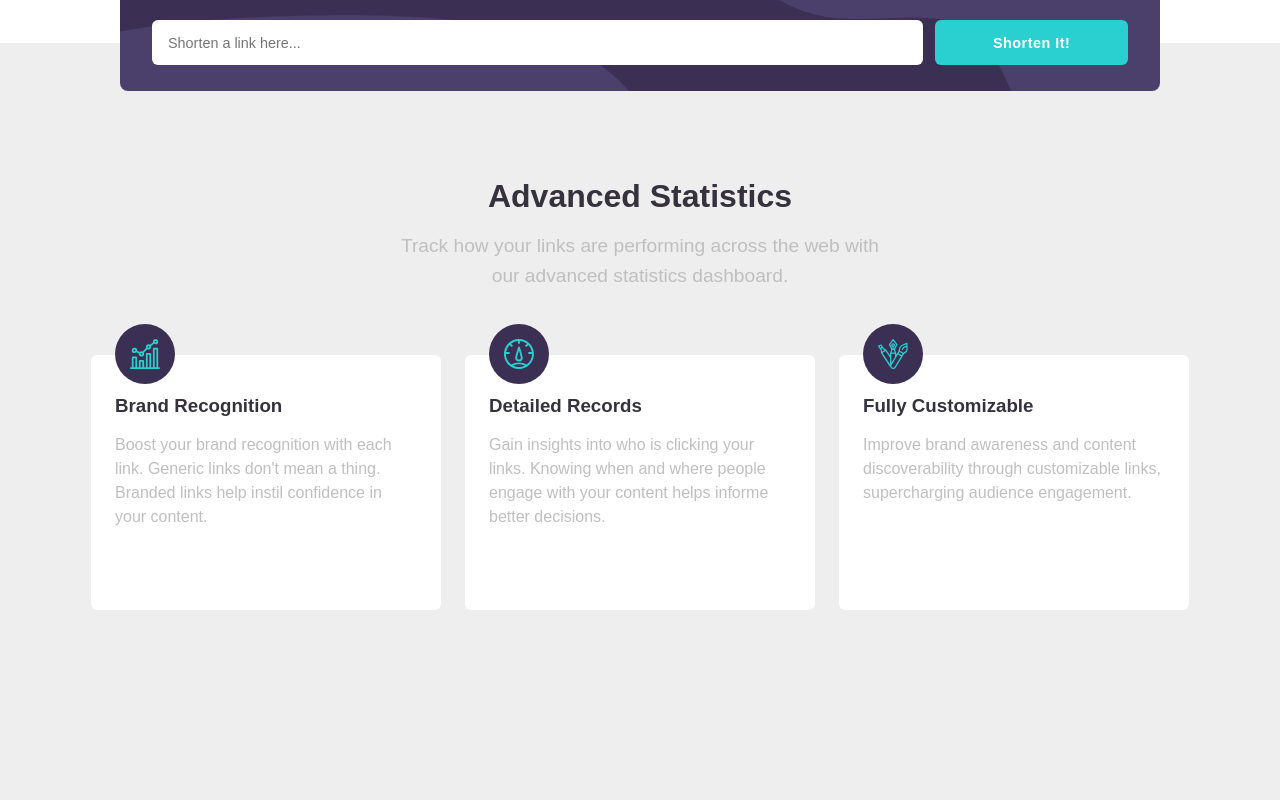
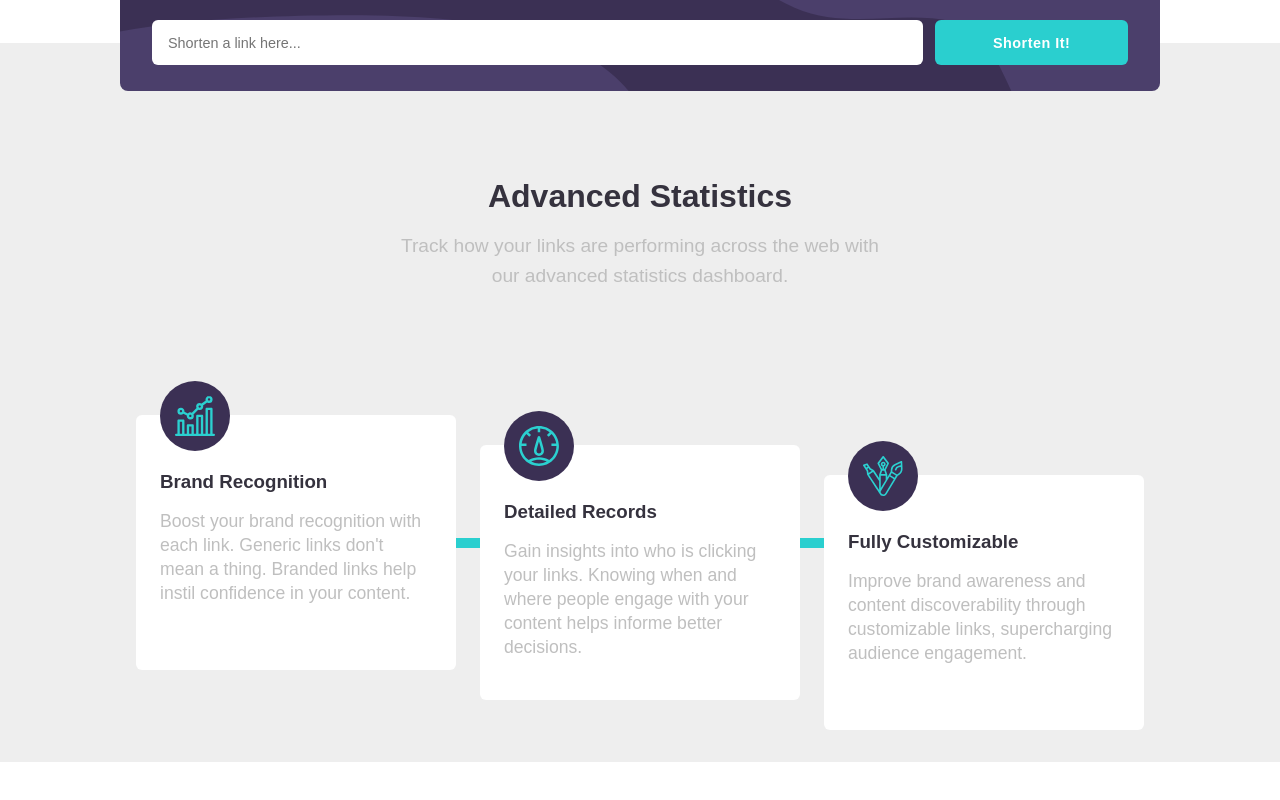
Before and after one commit to Renan-Gust/Shortly, a React (Vite) app: page / in a window 1280 px wide. Shown: the part 612-1412 px from the top of the page. After the commit the page ends 1374 px from the top, so only its background shows below. Built offline with nearby package versions, Linux system fonts and the light colour scheme.

Commit message:
advanced statistics

```diff
--- a/src/components/AdvancedStatistics/index.tsx
+++ b/src/components/AdvancedStatistics/index.tsx
@@ -25,6 +25,8 @@ export function AdvancedStatistics() {
                         </C.Content>
                     </C.Article>
 
+                    <C.Div></C.Div>
+
                     <C.Article className="detailedRecordsMargin">
                         <C.Content>
                             <C.Figure>
@@ -37,6 +39,8 @@ export function AdvancedStatistics() {
                             <p>Gain insights into who is clicking your links. Knowing when and where people engage with your content helps informe better decisions.</p>
                         </C.Content>
                     </C.Article>
+
+                    <C.Div></C.Div>
 
                     <C.Article className="fullyCustomizableMargin">
                         <C.Content>
--- a/src/components/AdvancedStatistics/styles.ts
+++ b/src/components/AdvancedStatistics/styles.ts
@@ -1,8 +1,6 @@
 import styled from 'styled-components'
 
-export const Container = styled.div`
-    height: 100vh;
-`;
+export const Container = styled.div``;
 
 export const Main = styled.main`
     display: flex;
@@ -15,13 +13,13 @@ export const Main = styled.main`
         width: 100%;
     }
 
-    @media(min-width: 1340px){
+    @media(min-width: 1420px){
         width: 86%;
     }
 `;
 
 export const SectionTitle = styled.section`
-    width: 500px;
+    max-width: 500px;
     text-align: center;
 
     h1{
@@ -41,25 +39,30 @@ export const SectionTitle = styled.section`
 
 export const Section = styled.section`
     display: flex;
-    gap: 24px;
-    margin-top: 64px;
+    align-items: center;
 
-    @media(min-width: 1500px) {
-        .detailedRecordsMargin{
-            margin-top: 30px;
-        }
+    @media(min-width: 320px) {
+        flex-direction: column;
+        margin-top: 90px;
     }
 
-    @media(min-width: 1500px) {
+    @media(min-width: 1240px) {
+        flex-direction: row;
+        margin-top: 64px;
+
+        .detailedRecordsMargin{
+            margin-top: 60px;
+        }
+
         .fullyCustomizableMargin{
-            margin-top: 60px;
+            margin-top: 120px;
         }
     }
 `;
 
 export const Article = styled.article`
     background-color: ${props => props.theme.colors.White};
-    width: 350px;
+    width: 320px;
     height: 255px;
 
     border-radius: 6px;
@@ -72,19 +75,27 @@ export const Figure = styled.figure`
         background-color: ${props => props.theme.colors.DarkViolet};
         border-radius: 50%;
 
-        width: 60px;
-        height: 60px;
+        width: 70px;
+        height: 70px;
 
         display: flex;
         align-items: center;
         justify-content: center;
 
         position: absolute;
-        bottom: -5px;
+        bottom: -12px;
+
+        @media(min-width: 320px) {
+            left: 37%;
+        }
+
+        @media(min-width: 1240px) {
+            left: 0;
+        }
 
         img{
-            width: 30px;
-            height: 30px;
+            width: 40px;
+            height: 40px;
         }
     }
 `;
@@ -93,6 +104,7 @@ export const Content = styled.div`
     padding: 24px;
 
     h3{
+        margin-top: 16px;
         padding: 16px 0;
         color: ${props => props.theme.colors.VeryDarkBlue};
         font-weight: 900;
@@ -101,5 +113,28 @@ export const Content = styled.div`
     p{
         line-height: 24px;
         color: ${props => props.theme.colors.Gray};
+        font-size: 1.1rem;
+    }
+
+    @media(min-width: 320px) {
+        text-align: center;
+    }
+
+    @media(min-width: 1240px) {
+        text-align: start;
     }
 `;
+
+export const Div = styled.div`
+    background: ${props => props.theme.colors.Cyan};
+
+    @media(min-width: 320px) {
+        height: 60px;
+        width: 10px;
+    }
+
+    @media(min-width: 1240px) {
+        width: 24px;
+        height: 10px;
+    }
+`;
--- a/src/components/ShortenLink/styles.ts
+++ b/src/components/ShortenLink/styles.ts
@@ -25,7 +25,7 @@ export const Container = styled.div`
         background-size: cover;
     }
 
-    @media(min-width: 1340px){
+    @media(min-width: 1420px){
         width: 86%;
     }
 `;
```
